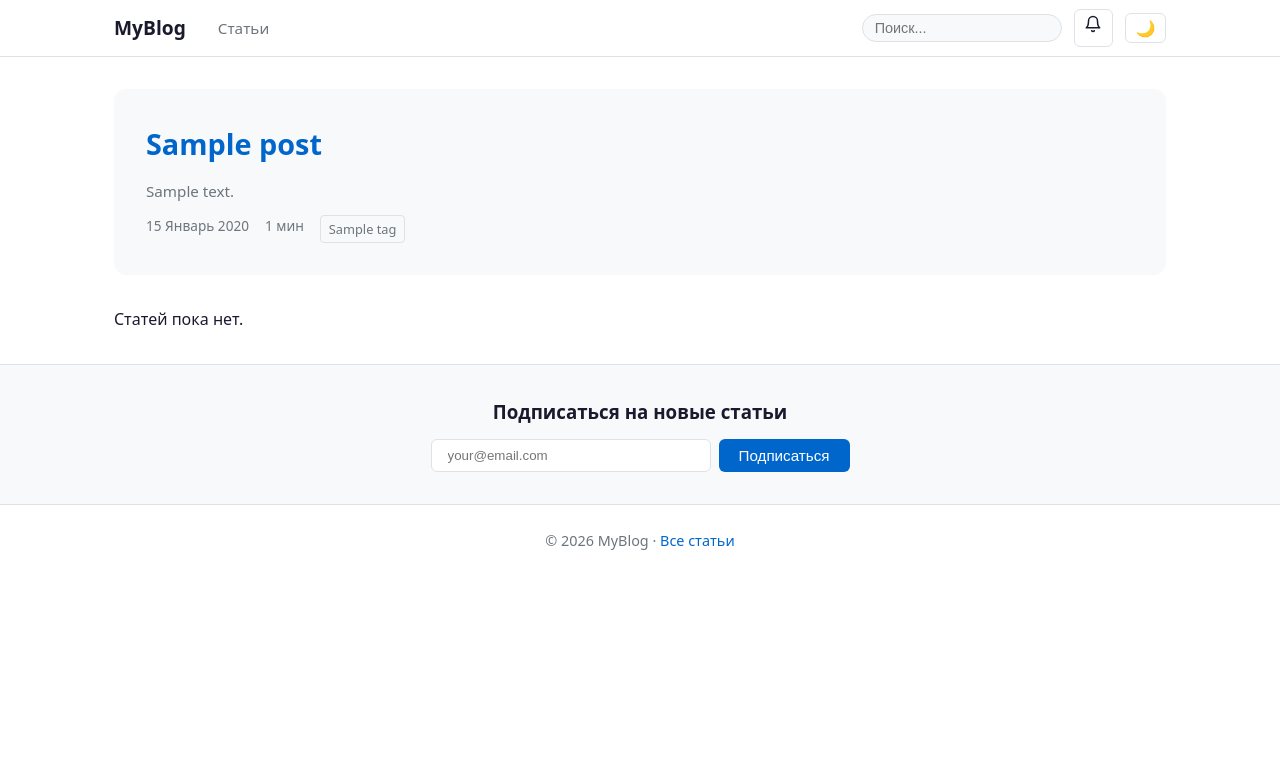
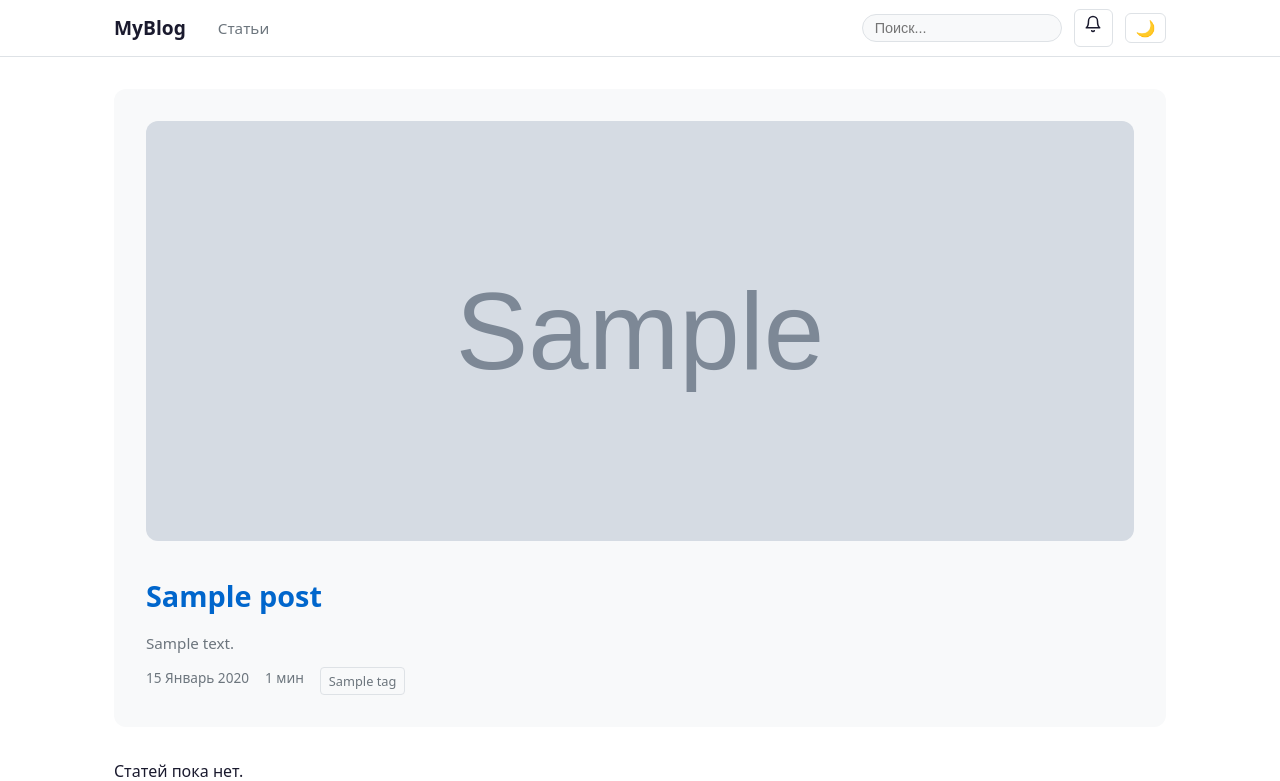
Before and after one commit to sergei-karimov/KSR_BLOG, a Django app: page / in a window 1280 px wide. Shown: the top 781 px of the page. Before the commit the page ends 550 px from the top, so only its background shows below. Run offline with Django 5.2, Linux system fonts and the light colour scheme; tables that the repository leaves empty hold one stand-in row (values such as "Sample post"); grey boxes marked "Sample" are stand-in pictures.

Commit message:
fix: show cover image in hero post on home page

```diff
--- a/templates/blog/home.html
+++ b/templates/blog/home.html
@@ -1,9 +1,15 @@
 {% extends "base.html" %}
+{% load blog_extras %}
 {% block title %}MyBlog — Главная{% endblock %}
 {% block content %}
 <div class="container">
   {% if latest_post %}
   <div class="hero-post">
+    {% if latest_post.cover %}{% cover_url latest_post.cover as hero_img %}
+    <a href="{{ latest_post.get_absolute_url }}">
+      <img src="{{ hero_img }}" alt="{{ latest_post.title }}" class="cover-image" />
+    </a>
+    {% endif %}
     <h1><a href="{{ latest_post.get_absolute_url }}">{{ latest_post.title }}</a></h1>
     {% if latest_post.excerpt %}<p class="post-excerpt">{{ latest_post.excerpt }}</p>{% endif %}
     <div class="post-meta">
```
